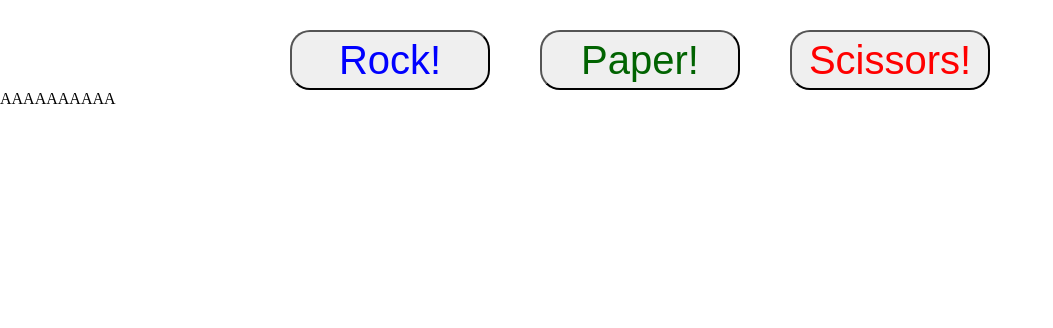
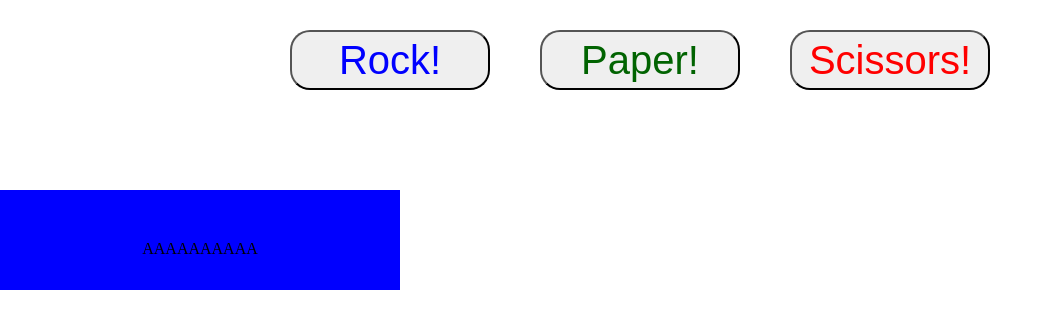
Before and after one commit to llucixxl/Clean_new_projects, a plain HTML site: page rock_paper_scissors/index.html in a window 1280 px wide. Shown: the whole page, without its empty margins (0-1053 px from the left). Drawn offline with Linux system fonts and the light colour scheme.

Commit message:
Add style to the div that shows results

```diff
--- a/rock_paper_scissors/rps_style.css
+++ b/rock_paper_scissors/rps_style.css
@@ -25,3 +25,12 @@
 .button-3 {
   color: red;
 }
+.display-results {
+  margin-top: 100px;
+  padding: 50px;
+  display: flex;
+  justify-content: center;
+  width: 400px;
+  height: 100px;
+  background-color: blue;
+}
```
